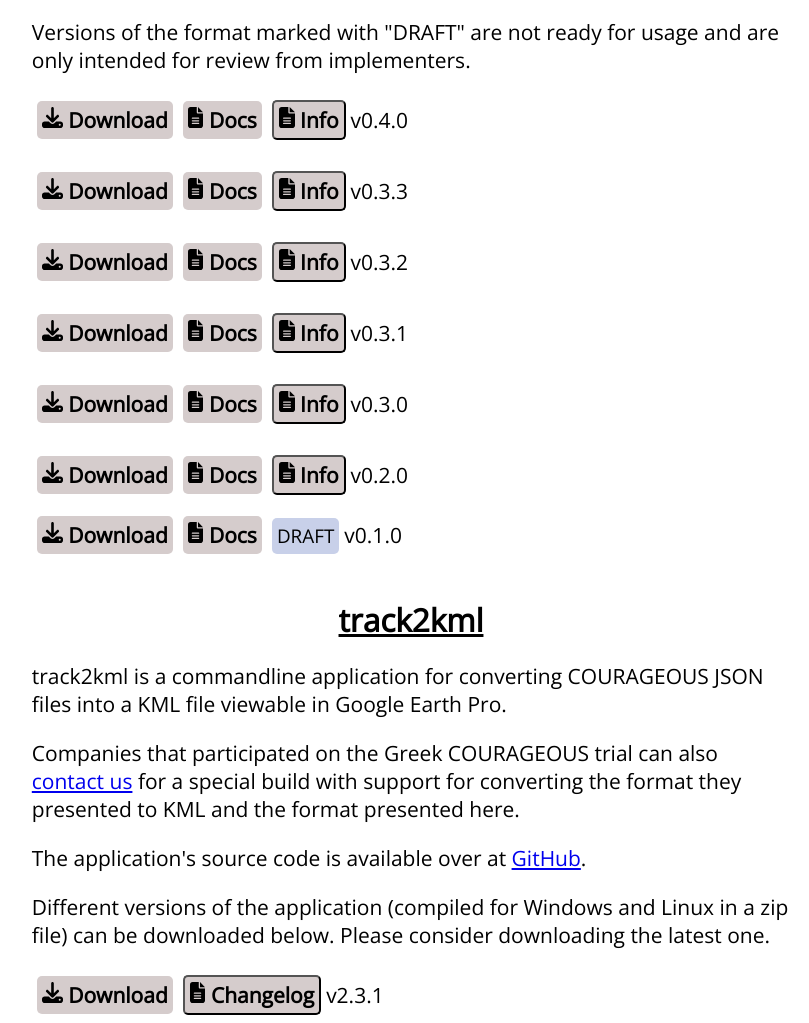
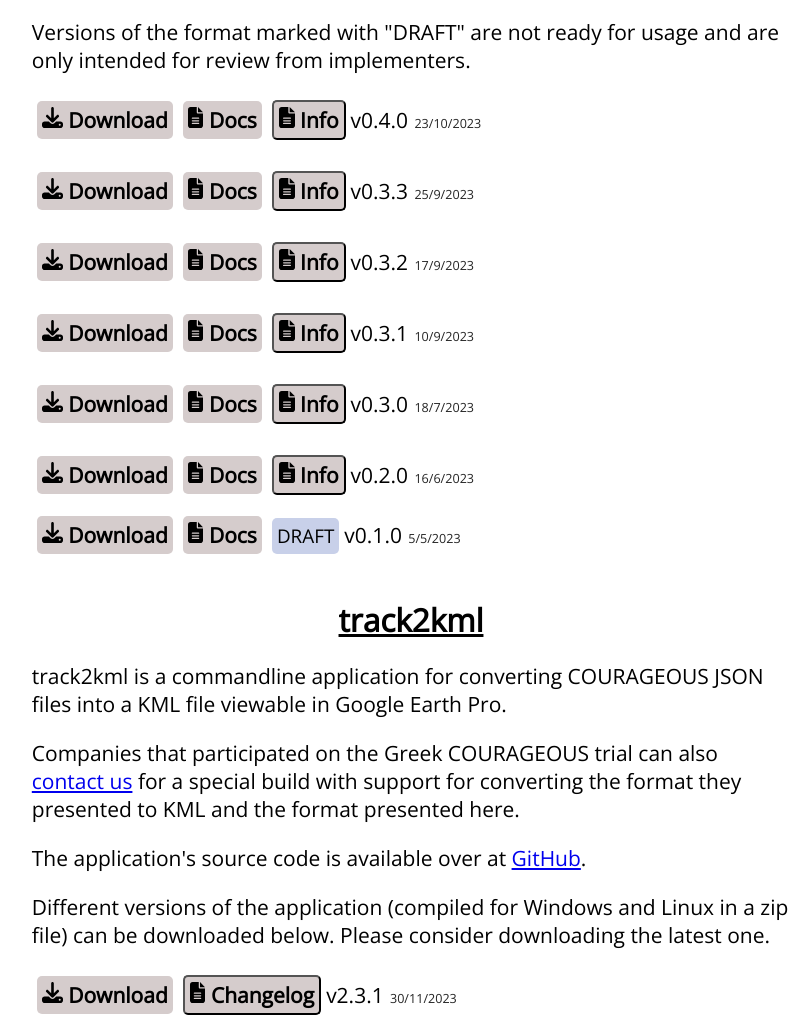
Before and after one commit to COURAGEOUS-isf/format-website, a plain HTML site: page index.html in a window 1280 px wide. Shown: the part 947-1970 px from the top of the page, without its empty margins (229-1038 px from the left). Drawn offline with nearby package versions, Linux system fonts and the light colour scheme; no server answers.

Commit message:
Add version dates

```diff
--- a/index.html
+++ b/index.html
@@ -83,6 +83,12 @@
             border-radius: 5px;
             padding: 1px;
         }
+
+        .version-date {
+            font-size: 60%;
+            padding-left: 0.5em;
+            color: rgb(36, 36, 36);
+        }
     </style>
     <script type="text/javascript" src="js/version-fetcher.js"></script>
 </head>
--- a/js/version-fetcher.js
+++ b/js/version-fetcher.js
@@ -30,6 +30,7 @@ function onLoad() {
                     content += `<span class="draft badge">DRAFT</span>`;
                 }
                 content += version.name;
+                content += `<span class="version-date">${version.date}</span>`;
                 content += "</div>";
                 if (changelog !== null) {
                     content += `<div id="changelog-${version.name}" style="display:none; padding-left:2em; border-left-color:black;border-left-width: 5px;border-left-style: dotted;"><h3>Changelog for ${version.name}:</h3>${changelog}`;
@@ -93,6 +94,7 @@ function onLoad() {
                     content += `<span class="draft-badge">DRAFT</span>`;
                 }
                 content += version.name;
+                content += `<span class="version-date">${version.date}</span>`;
                 content += "</div>";
                 if (changelog !== null) {
                     content += `<div id="changelog2-${version.name}" style="display:none;"><h3>Changelog for ${version.name}:</h3>${changelog}</div>`;
--- a/schemas/list.json
+++ b/schemas/list.json
@@ -1,39 +1,46 @@
 [
     {
         "name": "v0.4.0",
+        "date": "23/10/2023",
         "track2kml_total": "v2.3.x",
         "draft": false
     },
     {
         "name": "v0.3.3",
+        "date": "25/9/2023",
         "draft": false,
         "track2kml_total": "v2.2.x",
         "track2kml_partial": "v2.1.x"
     },
     {
         "name": "v0.3.2",
+        "date": "17/9/2023",
         "draft": false,
         "track2kml_total": "v2.2.x",
         "track2kml_partial": "v2.1.x"
     },
     {
         "name": "v0.3.1",
+        "date": "10/9/2023",
         "draft": false,
         "track2kml_total": "v2.2.x",
         "track2kml_partial": "v2.1.x"
     },
     {
         "name": "v0.3.0",
+        "date": "18/7/2023",
         "draft": false,
         "track2kml_total": "v2.1.x"
     },
     {
         "name": "v0.2.0",
+        "date": "16/6/2023",
         "draft": false,
         "track2kml_total": "v2.0.x"
     },
     {
         "name": "v0.1.0",
+        "date": "5/5/2023",
         "draft": true
     }
 ]
--- a/track2kml/list.json
+++ b/track2kml/list.json
@@ -1,26 +1,32 @@
 [
     {
         "name": "v2.3.1",
+        "date": "30/11/2023",
         "draft": false
     },
     {
         "name": "v2.3.0",
+        "date": "23/10/2023",
         "draft": false
     },
     {
         "name": "v2.2.0",
+        "date": "10/9/2023",
         "draft": false
     },
     {
         "name": "v2.1.1",
+        "date": "26/7/2023",
         "draft": false
     },
     {
         "name": "v2.1.0",
+        "date": "18/7/2023",
         "draft": false
     },
     {
         "name": "v2.0.2",
+        "date": "4/7/2023",
         "draft": false
     }
 ]
```
